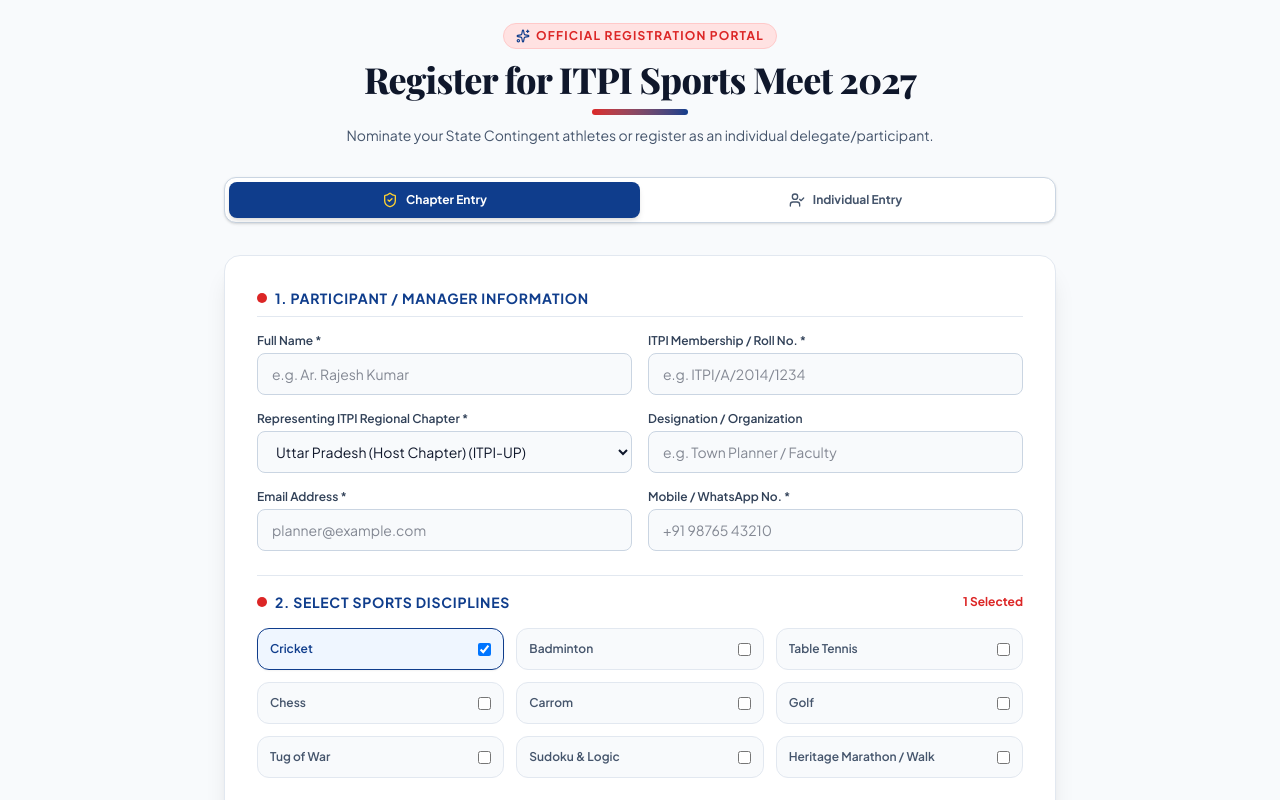
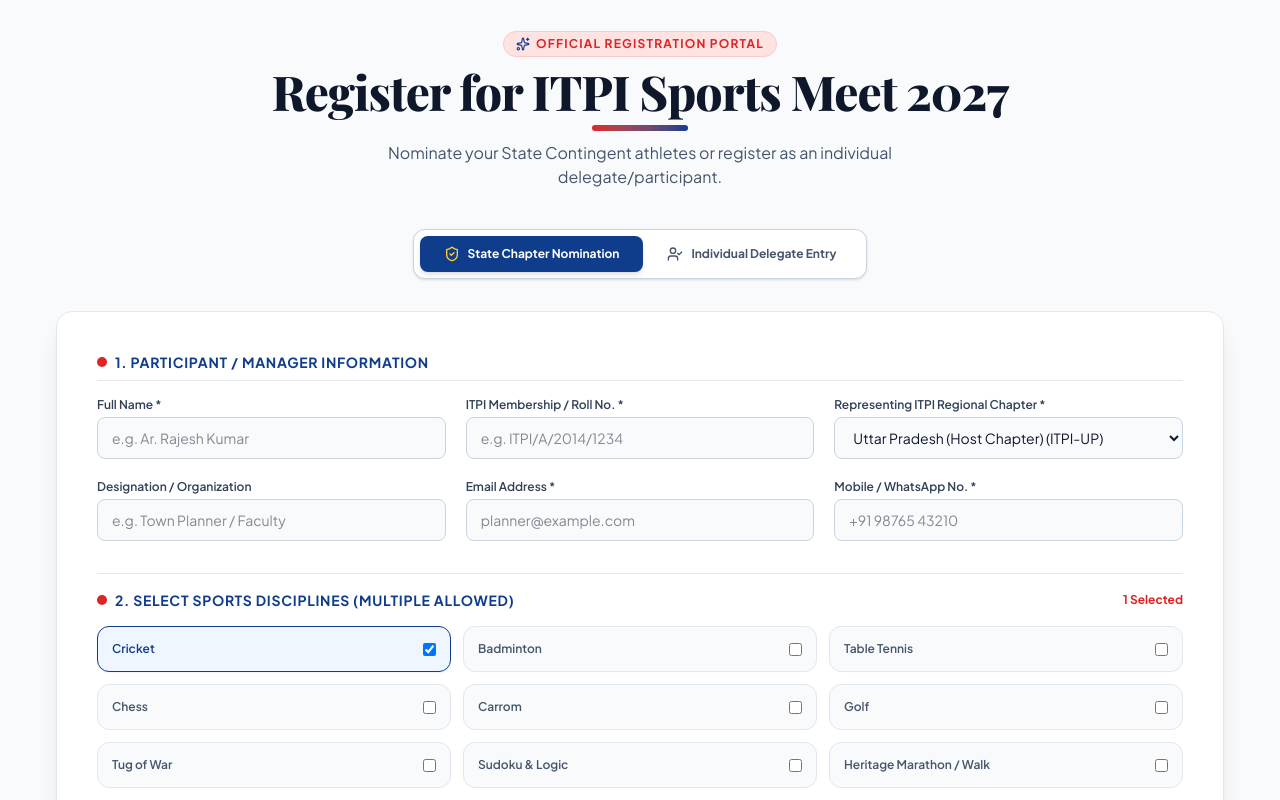
Before and after one commit to ankurpatel926091-arch/ITPI-sports-frontend, a React (Vite) app: page / in a window 1280 px wide. Shown: the part 7780-8580 px from the top of the page. Built offline with nearby package versions, Linux system fonts and the light colour scheme; the HTML template or start-up script is replaced by a standard one; a web font is replaced by a local one.

Commit message:
style: increase registration form width to align with navbar

```diff
--- a/src/components/home/RegistrationSection.jsx
+++ b/src/components/home/RegistrationSection.jsx
@@ -35,88 +35,90 @@ export default function RegistrationSection() {
   };
 
   return (
-    <section id="register" className="bg-slate-50 text-slate-900 py-10 sm:py-14 border-b border-slate-200">
-      <div className="max-w-4xl mx-auto px-4 sm:px-6 lg:px-8">
+    <section id="register" className="bg-slate-50 text-slate-900 py-10 sm:py-16 border-b border-slate-200">
+      <div className="max-w-[1400px] mx-auto px-4 sm:px-8 lg:px-14">
 
         {/* Header */}
-        <div className="text-center max-w-2xl mx-auto mb-8 space-y-2.5">
+        <div className="text-center max-w-3xl mx-auto mb-8 sm:mb-10 space-y-2.5">
           <div className="inline-flex items-center gap-1.5 px-3 py-1 rounded-full bg-red-100 border border-red-200 text-[#DC2626] text-xs font-bold uppercase tracking-widest">
             <Sparkles className="w-3.5 h-3.5 text-[#0F3D8C]" />
             Official Registration Portal
           </div>
-          <h2 className="text-3xl sm:text-4xl font-extrabold text-slate-900 font-serif">
+          <h2 className="text-3xl sm:text-4xl lg:text-5xl font-extrabold text-slate-900 font-serif">
             Register for ITPI Sports Meet 2027
           </h2>
           <div className="h-1.5 w-24 bg-gradient-to-r from-[#DC2626] to-[#0F3D8C] rounded-full mx-auto" />
-          <p className="text-slate-600 text-sm">
+          <p className="text-slate-600 text-xs sm:text-base max-w-xl mx-auto">
             Nominate your State Contingent athletes or register as an individual delegate/participant.
           </p>
         </div>
 
         {/* Type Toggle (Red & Blue Active States) */}
-        <div className="flex justify-center mb-6 sm:mb-8">
-          <div className="w-full max-w-sm sm:max-w-none grid grid-cols-2 p-1 rounded-xl bg-white border border-slate-300 shadow-sm">
+        <div className="flex justify-center mb-8">
+          <div className="w-full max-w-xs sm:max-w-none sm:w-auto inline-flex p-1 sm:p-1.5 rounded-xl bg-white border border-slate-300 shadow-sm">
             <button
               onClick={() => setRegType('chapter')}
-              className={`px-2 sm:px-5 py-2 sm:py-2.5 rounded-lg text-[11px] sm:text-xs font-bold transition-all flex items-center justify-center gap-1.5 sm:gap-2 ${
+              className={`px-3 sm:px-6 py-2 sm:py-2.5 rounded-lg text-xs font-bold transition-all flex items-center justify-center gap-2 ${
                 regType === 'chapter'
                   ? 'bg-[#0F3D8C] text-white shadow-md'
                   : 'text-slate-600 hover:text-slate-900'
               }`}
             >
-              <ShieldCheck className="w-3.5 h-3.5 sm:w-4 sm:h-4 text-amber-300 shrink-0" />
-              <span>Chapter Entry</span>
+              <ShieldCheck className="w-4 h-4 text-amber-300 shrink-0" />
+              <span className="hidden sm:inline">State Chapter Nomination</span>
+              <span className="sm:hidden">Chapter Entry</span>
             </button>
             <button
               onClick={() => setRegType('individual')}
-              className={`px-2 sm:px-5 py-2 sm:py-2.5 rounded-lg text-[11px] sm:text-xs font-bold transition-all flex items-center justify-center gap-1.5 sm:gap-2 ${
+              className={`px-3 sm:px-6 py-2 sm:py-2.5 rounded-lg text-xs font-bold transition-all flex items-center justify-center gap-2 ${
                 regType === 'individual'
                   ? 'bg-[#DC2626] text-white shadow-md'
                   : 'text-slate-600 hover:text-slate-900'
               }`}
             >
-              <UserCheck className="w-3.5 h-3.5 sm:w-4 sm:h-4 shrink-0" />
-              <span>Individual Entry</span>
+              <UserCheck className="w-4 h-4 shrink-0" />
+              <span className="hidden sm:inline">Individual Delegate Entry</span>
+              <span className="sm:hidden">Individual Entry</span>
             </button>
           </div>
         </div>
 
         {submitted ? (
-          <div className="p-6 sm:p-12 rounded-xl sm:rounded-2xl bg-white border-2 border-emerald-500 shadow-xl text-center space-y-5 sm:space-y-6">
-            <div className="w-14 h-14 sm:w-16 sm:h-16 rounded-full bg-emerald-100 text-emerald-600 flex items-center justify-center mx-auto">
-              <CheckCircle className="w-7 h-7 sm:w-8 sm:h-8" />
+          <div className="p-8 sm:p-14 rounded-2xl bg-white border-2 border-emerald-500 shadow-xl text-center space-y-6">
+            <div className="w-16 h-16 rounded-full bg-emerald-100 text-emerald-600 flex items-center justify-center mx-auto">
+              <CheckCircle className="w-8 h-8" />
             </div>
             <div className="space-y-2">
-              <h3 className="text-xl sm:text-2xl font-extrabold text-slate-900">
+              <h3 className="text-2xl font-extrabold text-slate-900 font-serif">
                 Nomination Submitted Successfully!
               </h3>
-              <p className="text-xs sm:text-sm text-slate-600 max-w-md mx-auto">
+              <p className="text-sm text-slate-600 max-w-lg mx-auto">
                 Thank you, <strong>{formData.fullName || 'Delegate'}</strong>. Your nomination for Chapter <strong>{formData.chapter}</strong> has been recorded for the 2nd ITPI National Sports Meet 2027.
               </p>
               <p className="text-xs text-[#0F3D8C] font-mono font-bold pt-2">
                 Registration Ref ID: ITPI-2027-{Math.floor(100000 + Math.random() * 900000)}
               </p>
             </div>
-            <div className="pt-2 sm:pt-4 flex justify-center gap-4">
+            <div className="pt-4 flex justify-center gap-4">
               <button
                 onClick={() => setSubmitted(false)}
-                className="w-full sm:w-auto px-6 py-2.5 rounded-xl bg-slate-900 hover:bg-slate-800 text-xs font-bold text-white transition"
+                className="px-6 py-2.5 rounded-xl bg-slate-900 hover:bg-slate-800 text-xs font-bold text-white transition"
               >
                 Submit Another Entry
               </button>
             </div>
           </div>
         ) : (
-          <form onSubmit={handleSubmit} className="p-4 sm:p-8 rounded-xl sm:rounded-2xl bg-white border border-slate-200 shadow-xl space-y-5 sm:space-y-6">
+          <form onSubmit={handleSubmit} className="p-5 sm:p-10 rounded-2xl bg-white border border-slate-200 shadow-xl space-y-6 sm:space-y-8">
 
             {/* Section 1: Participant Information */}
-            <div className="space-y-3 sm:space-y-4">
+            <div className="space-y-4">
               <h3 className="text-xs sm:text-sm font-bold uppercase tracking-wider text-[#0F3D8C] pb-2 border-b border-slate-200 flex items-center gap-2">
                 <span className="w-2.5 h-2.5 rounded-full bg-[#DC2626]" />
                 1. Participant / Manager Information
               </h3>
 
-              <div className="grid grid-cols-1 sm:grid-cols-2 gap-3 sm:gap-4">
+              <div className="grid grid-cols-1 md:grid-cols-2 lg:grid-cols-3 gap-4 sm:gap-5">
                 <div>
                   <label className="block text-xs font-semibold text-slate-700 mb-1">
                     Full Name *
@@ -127,7 +129,7 @@ export default function RegistrationSection() {
                     value={formData.fullName}
                     onChange={(e) => setFormData({ ...formData, fullName: e.target.value })}
                     placeholder="e.g. Ar. Rajesh Kumar"
-                    className="w-full px-3 py-2 sm:px-3.5 sm:py-2.5 rounded-lg bg-slate-50 border border-slate-300 text-xs sm:text-sm text-slate-900 focus:outline-none focus:border-[#0F3D8C] focus:bg-white"
+                    className="w-full px-3.5 py-2.5 rounded-lg bg-slate-50 border border-slate-300 text-xs sm:text-sm text-slate-900 focus:outline-none focus:border-[#0F3D8C] focus:bg-white"
                   />
                 </div>
 
@@ -141,7 +143,7 @@ export default function RegistrationSection() {
                     value={formData.itpiNumber}
                     onChange={(e) => setFormData({ ...formData, itpiNumber: e.target.value })}
                     placeholder="e.g. ITPI/A/2014/1234"
-                    className="w-full px-3 py-2 sm:px-3.5 sm:py-2.5 rounded-lg bg-slate-50 border border-slate-300 text-xs sm:text-sm text-slate-900 focus:outline-none focus:border-[#0F3D8C] focus:bg-white"
+                    className="w-full px-3.5 py-2.5 rounded-lg bg-slate-50 border border-slate-300 text-xs sm:text-sm text-slate-900 focus:outline-none focus:border-[#0F3D8C] focus:bg-white"
                   />
                 </div>
 
@@ -152,7 +154,7 @@ export default function RegistrationSection() {
                   <select
                     value={formData.chapter}
                     onChange={(e) => setFormData({ ...formData, chapter: e.target.value })}
-                    className="w-full px-3 py-2 sm:px-3.5 sm:py-2.5 rounded-lg bg-slate-50 border border-slate-300 text-xs sm:text-sm text-slate-900 focus:outline-none focus:border-[#0F3D8C] focus:bg-white"
+                    className="w-full px-3.5 py-2.5 rounded-lg bg-slate-50 border border-slate-300 text-xs sm:text-sm text-slate-900 focus:outline-none focus:border-[#0F3D8C] focus:bg-white"
                   >
                     {CONTINGENTS_LIST.map((c) => (
                       <option key={c.code} value={c.code}>
@@ -171,12 +173,10 @@ export default function RegistrationSection() {
                     value={formData.designation}
                     onChange={(e) => setFormData({ ...formData, designation: e.target.value })}
                     placeholder="e.g. Town Planner / Faculty"
-                    className="w-full px-3 py-2 sm:px-3.5 sm:py-2.5 rounded-lg bg-slate-50 border border-slate-300 text-xs sm:text-sm text-slate-900 focus:outline-none focus:border-[#0F3D8C] focus:bg-white"
+                    className="w-full px-3.5 py-2.5 rounded-lg bg-slate-50 border border-slate-300 text-xs sm:text-sm text-slate-900 focus:outline-none focus:border-[#0F3D8C] focus:bg-white"
                   />
                 </div>
-              </div>
 
-              <div className="grid grid-cols-1 sm:grid-cols-2 gap-3 sm:gap-4">
                 <div>
                   <label className="block text-xs font-semibold text-slate-700 mb-1">
                     Email Address *
@@ -187,7 +187,7 @@ export default function RegistrationSection() {
                     value={formData.email}
                     onChange={(e) => setFormData({ ...formData, email: e.target.value })}
                     placeholder="planner@example.com"
-                    className="w-full px-3 py-2 sm:px-3.5 sm:py-2.5 rounded-lg bg-slate-50 border border-slate-300 text-xs sm:text-sm text-slate-900 focus:outline-none focus:border-[#0F3D8C] focus:bg-white"
+                    className="w-full px-3.5 py-2.5 rounded-lg bg-slate-50 border border-slate-300 text-xs sm:text-sm text-slate-900 focus:outline-none focus:border-[#0F3D8C] focus:bg-white"
                   />
                 </div>
 
@@ -201,32 +201,32 @@ export default function RegistrationSection() {
                     value={formData.mobile}
                     onChange={(e) => setFormData({ ...formData, mobile: e.target.value })}
                     placeholder="+91 98765 43210"
-                    className="w-full px-3 py-2 sm:px-3.5 sm:py-2.5 rounded-lg bg-slate-50 border border-slate-300 text-xs sm:text-sm text-slate-900 focus:outline-none focus:border-[#0F3D8C] focus:bg-white"
+                    className="w-full px-3.5 py-2.5 rounded-lg bg-slate-50 border border-slate-300 text-xs sm:text-sm text-slate-900 focus:outline-none focus:border-[#0F3D8C] focus:bg-white"
                   />
                 </div>
               </div>
             </div>
 
             {/* Section 2: Sports Selection */}
-            <div className="space-y-3 sm:space-y-4 pt-4 border-t border-slate-200">
+            <div className="space-y-4 pt-4 border-t border-slate-200">
               <div className="flex items-center justify-between">
                 <h3 className="text-xs sm:text-sm font-bold uppercase tracking-wider text-[#0F3D8C] flex items-center gap-2">
                   <span className="w-2.5 h-2.5 rounded-full bg-[#DC2626]" />
-                  2. Select Sports Disciplines
+                  2. Select Sports Disciplines (Multiple Allowed)
                 </h3>
-                <span className="text-[11px] sm:text-xs font-bold text-[#DC2626]">
+                <span className="text-xs font-bold text-[#DC2626]">
                   {formData.selectedSports.length} Selected
                 </span>
               </div>
 
-              <div className="grid grid-cols-2 sm:grid-cols-2 lg:grid-cols-3 gap-2 sm:gap-3">
+              <div className="grid grid-cols-1 sm:grid-cols-2 lg:grid-cols-3 gap-3">
                 {SPORTS_LIST.map((sport) => {
                   const isChecked = formData.selectedSports.includes(sport.id);
                   return (
                     <label
                       key={sport.id}
                       onClick={() => toggleSport(sport.id)}
-                      className={`p-2.5 sm:p-3 rounded-lg sm:rounded-xl border text-[11px] sm:text-xs font-semibold cursor-pointer transition-all flex items-center justify-between ${
+                      className={`p-3.5 rounded-xl border text-xs font-semibold cursor-pointer transition-all flex items-center justify-between ${
                         isChecked
                           ? 'bg-blue-50 border-[#0F3D8C] text-[#0F3D8C] shadow-xs'
                           : 'bg-slate-50 border-slate-200 text-slate-600 hover:text-slate-900 hover:bg-slate-100'
@@ -247,12 +247,12 @@ export default function RegistrationSection() {
 
             {/* Section 3: Accommodation */}
             <div className="space-y-4 pt-4 border-t border-slate-200">
-              <h3 className="text-sm font-bold uppercase tracking-wider text-[#0F3D8C] flex items-center gap-2">
+              <h3 className="text-xs sm:text-sm font-bold uppercase tracking-wider text-[#0F3D8C] flex items-center gap-2">
                 <span className="w-2.5 h-2.5 rounded-full bg-[#DC2626]" />
                 3. Hospitality & Logistics
               </h3>
 
-              <div className="grid grid-cols-1 sm:grid-cols-2 gap-4">
+              <div className="grid grid-cols-1 md:grid-cols-2 gap-4 sm:gap-5">
                 <div>
                   <label className="block text-xs font-semibold text-slate-700 mb-1">
                     Require Accommodation in Lucknow?
@@ -260,7 +260,7 @@ export default function RegistrationSection() {
                   <select
                     value={formData.accommodation}
                     onChange={(e) => setFormData({ ...formData, accommodation: e.target.value })}
-                    className="w-full px-3.5 py-2.5 rounded-lg bg-slate-50 border border-slate-300 text-sm text-slate-900 focus:outline-none"
+                    className="w-full px-3.5 py-2.5 rounded-lg bg-slate-50 border border-slate-300 text-xs sm:text-sm text-slate-900 focus:outline-none focus:border-[#0F3D8C] focus:bg-white"
                   >
                     <option value="yes">Yes, Need State Contingent Booking</option>
                     <option value="no">No, Self-arranged</option>
@@ -276,7 +276,7 @@ export default function RegistrationSection() {
                     value={formData.emergencyContact}
                     onChange={(e) => setFormData({ ...formData, emergencyContact: e.target.value })}
                     placeholder="+91 94150 XXXXX"
-                    className="w-full px-3.5 py-2.5 rounded-lg bg-slate-50 border border-slate-300 text-sm text-slate-900 focus:outline-none"
+                    className="w-full px-3.5 py-2.5 rounded-lg bg-slate-50 border border-slate-300 text-xs sm:text-sm text-slate-900 focus:outline-none focus:border-[#0F3D8C] focus:bg-white"
                   />
                 </div>
               </div>
@@ -286,7 +286,7 @@ export default function RegistrationSection() {
             <div className="pt-6 border-t border-slate-200 text-center">
               <button
                 type="submit"
-                className="w-full sm:w-auto px-10 py-4 rounded-xl bg-gradient-to-r from-[#DC2626] to-[#B70D2B] hover:from-red-600 hover:to-red-700 text-white font-extrabold text-xs sm:text-sm uppercase tracking-wider shadow-xl shadow-red-950/30 hover:scale-[1.02] transition-all"
+                className="w-full sm:w-auto px-10 py-4 rounded-xl bg-gradient-to-r from-[#DC2626] to-[#B70D2B] hover:from-red-600 hover:to-red-700 text-white font-extrabold text-xs sm:text-sm uppercase tracking-wider shadow-xl shadow-red-950/30 hover:scale-[1.02] transition-all cursor-pointer"
               >
                 Submit Nomination & Generate Entry Pass
               </button>
```
